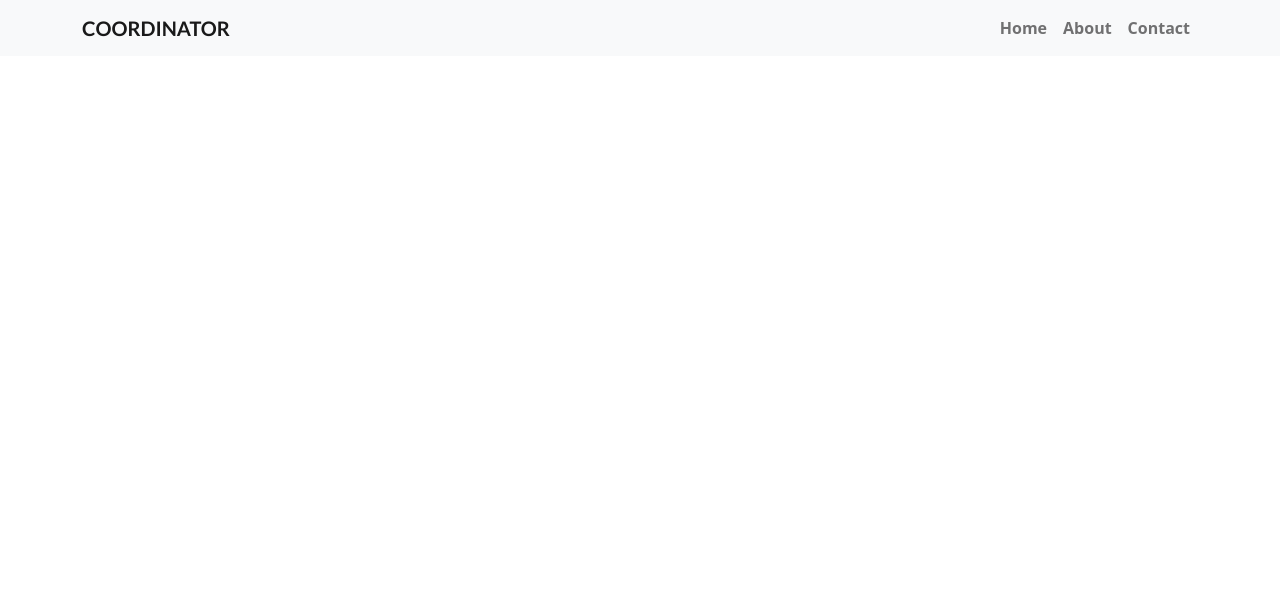
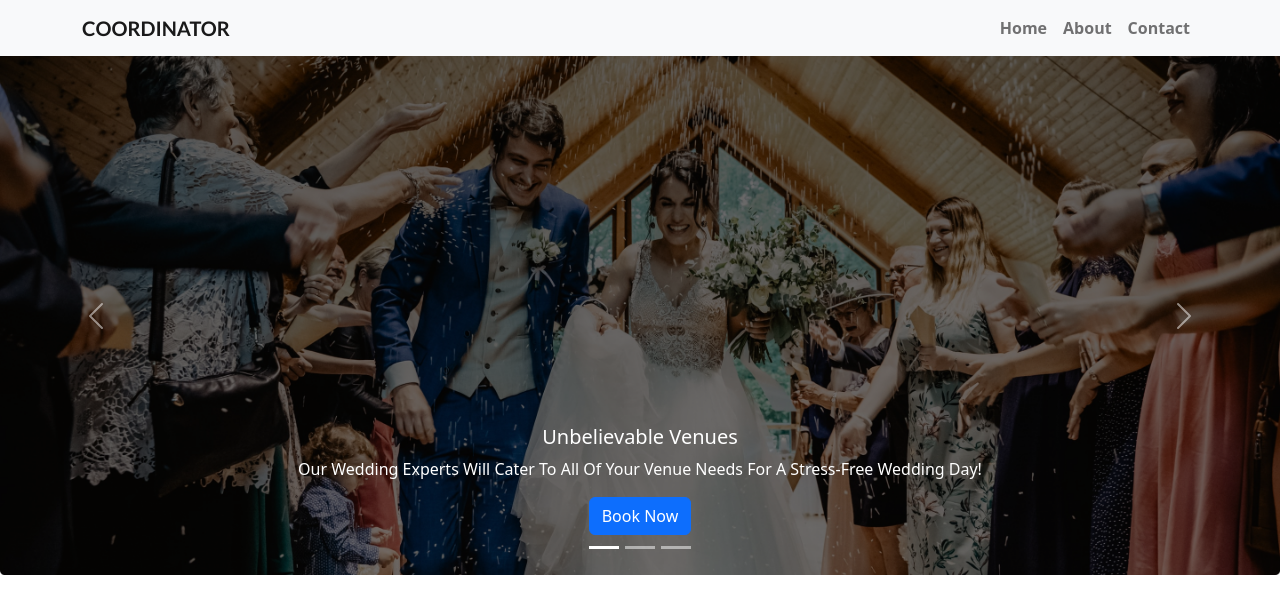
Before and after one commit to fatemaahad7/coordinator, a plain HTML site: page index.html in a window 1280 px wide. Drawn offline with nearby package versions, Linux system fonts and the light colour scheme.

Commit message:
image slides added

```diff
--- a/index.html
+++ b/index.html
@@ -34,6 +34,48 @@
               </div>
             </div>
         </nav>
+        <!-- image slides -->
+        <div id="carouselExampleCaptions" class="carousel slide" data-bs-ride="false">
+            <div class="carousel-indicators">
+              <button type="button" data-bs-target="#carouselExampleCaptions" data-bs-slide-to="0" class="active" aria-current="true" aria-label="Slide 1"></button>
+              <button type="button" data-bs-target="#carouselExampleCaptions" data-bs-slide-to="1" aria-label="Slide 2"></button>
+              <button type="button" data-bs-target="#carouselExampleCaptions" data-bs-slide-to="2" aria-label="Slide 3"></button>
+            </div>
+            <div class="carousel-inner">
+              <div class="carousel-item active">
+                <img src="images/banner-1.png" class="d-block w-100" alt="...">
+                <div class="carousel-caption d-none d-md-block">
+                  <h5>Unbelievable Venues</h5>
+                  <p>Our Wedding Experts Will Cater To All Of Your Venue Needs For A Stress-Free Wedding Day!</p>
+                  <a href=""><button type="button" class="btn btn-primary">Book Now</button></a>
+                </div>
+              </div>
+              <div class="carousel-item">
+                <img src="images/banner-2.png" class="d-block w-100" alt="...">
+                <div class="carousel-caption d-none d-md-block">
+                  <h5>Plan the Perfect Wedding</h5>
+                  <p>"Coordinator" provides wedding planning, styling and catering all under one roof.</p>
+                  <a href=""><button type="button" class="btn btn-primary">Book Now</button></a>
+                </div>
+              </div>
+              <div class="carousel-item">
+                <img src="images/banner-3.png" class="d-block w-100" alt="...">
+                <div class="carousel-caption d-none d-md-block">
+                  <h5>Reliable Planner</h5>
+                  <p>Turning the Wedding you ever Dream into Reality!</p>
+                  <a href=""><button type="button" class="btn btn-primary">Book Now</button></a>
+                </div>
+              </div>
+            </div>
+            <button class="carousel-control-prev" type="button" data-bs-target="#carouselExampleCaptions" data-bs-slide="prev">
+              <span class="carousel-control-prev-icon" aria-hidden="true"></span>
+              <span class="visually-hidden">Previous</span>
+            </button>
+            <button class="carousel-control-next" type="button" data-bs-target="#carouselExampleCaptions" data-bs-slide="next">
+              <span class="carousel-control-next-icon" aria-hidden="true"></span>
+              <span class="visually-hidden">Next</span>
+            </button>
+          </div>
     </header>
 
     <main></main>
```
Also changed, not shown: images/banner-3.png, images/beatriz-perez-moya-M2T1j-6Fn8w-unsplash.jpg (added), images/nick-karvounis-8WODX7nO2JE-unsplash.jpg (added).
